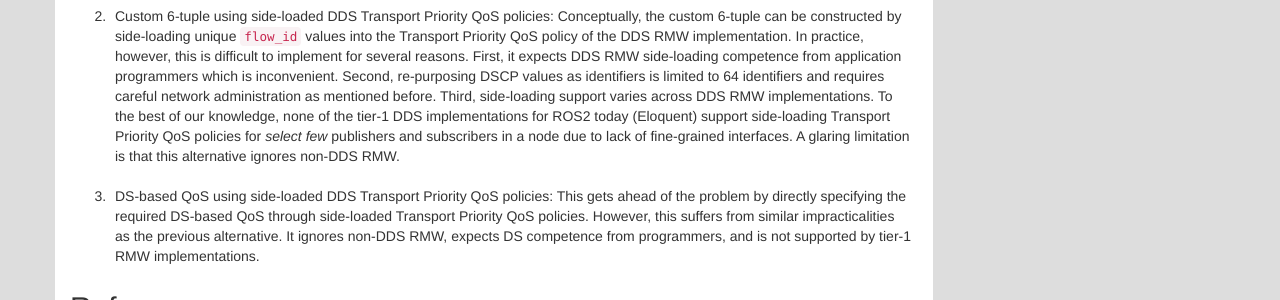
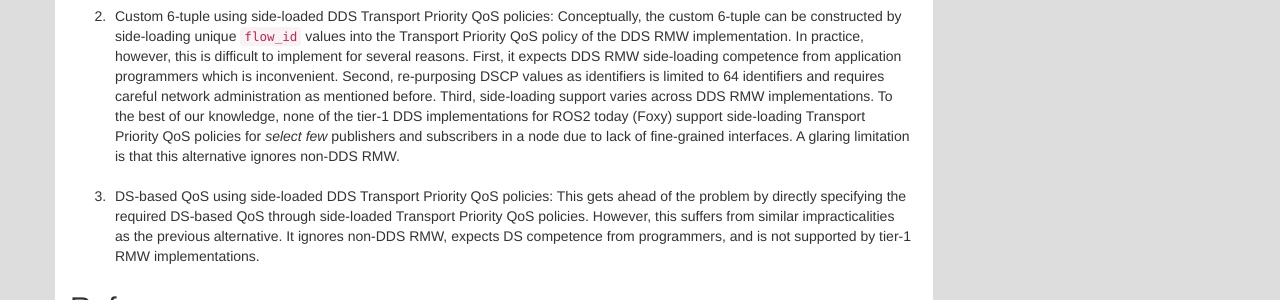
Before and after one commit to ros2/design, a Jekyll site: the page built from articles/unique_network_flows.md, in a window 1280 px wide and 900 px high, scrolled down 3516 px. Shown: the part 315-615 px from the top of the window. Built offline with Jekyll 4.4.1, drawn with Linux system fonts in a browser that asks for light colours; nearby versions of some CDN libraries; some of the changed text lies outside the part shown.

Commit message:
Update distro to Foxy

```diff
--- a/articles/unique_network_flows.md
+++ b/articles/unique_network_flows.md
@@ -64,7 +64,7 @@
 
 All publishers and subscribers in communicating nodes have the same flow identifers (5-tuple or 3-tuple). This disables explicit network QoS differentiation for publishers and subscribers in communicating nodes. In other words, publishers and subscribers in communicating nodes can only be assigned the same network QoS.
 
-We believe the problem occurs by design. For performance reasons, RMW implementations are likely to associate IP address, port, and transport protocol to nodes and not to individual publishers/subscribers. This is true for all the tier-1 RMW implementations today (Eloquent Elusor at the time of writing). None of the tier-1 RMW implementations set the IPv6 flow label to differentiate flows of publisher/subscribers.
+We believe the problem occurs by design. For performance reasons, RMW implementations are likely to associate IP address, port, and transport protocol to nodes and not to individual publishers/subscribers. This is true for all the tier-1 RMW implementations today (Foxy Fitzroy at the time of writing). None of the tier-1 RMW implementations set the IPv6 flow label to differentiate flows of publisher/subscribers.
 
 ### Example
 
@@ -136,7 +136,7 @@
 
 1. Dedicated nodes: Publishers and subscribers that require special network QoS can be isolated to dedicated nodes. Such isolation indeed makes their 5-tuple flow identifier unique. However, this breaks the functionality-based node architecture of the application and degrades performance since nodes are heavy-weight structures. In the worst case, a dedicated node per publisher or subscriber is required.
 
-2. Custom 6-tuple using side-loaded DDS Transport Priority QoS policies: Conceptually, the custom 6-tuple can be constructed by side-loading unique `flow_id` values into the Transport Priority QoS policy of the DDS RMW implementation. In practice, however, this is difficult to implement for several reasons. First, it expects  DDS RMW side-loading competence from application programmers which is inconvenient. Second, re-purposing DSCP values as identifiers is limited to 64 identifiers and requires careful network administration as mentioned before. Third, side-loading support varies across DDS RMW implementations. To the best of our knowledge, none of the tier-1 DDS implementations for ROS2 today (Eloquent) support side-loading Transport Priority QoS policies for *select few* publishers and subscribers in a node due to lack of fine-grained interfaces. A glaring limitation is that this alternative ignores non-DDS RMW.
+2. Custom 6-tuple using side-loaded DDS Transport Priority QoS policies: Conceptually, the custom 6-tuple can be constructed by side-loading unique `flow_id` values into the Transport Priority QoS policy of the DDS RMW implementation. In practice, however, this is difficult to implement for several reasons. First, it expects  DDS RMW side-loading competence from application programmers which is inconvenient. Second, re-purposing DSCP values as identifiers is limited to 64 identifiers and requires careful network administration as mentioned before. Third, side-loading support varies across DDS RMW implementations. To the best of our knowledge, none of the tier-1 DDS implementations for ROS2 today (Foxy) support side-loading Transport Priority QoS policies for *select few* publishers and subscribers in a node due to lack of fine-grained interfaces. A glaring limitation is that this alternative ignores non-DDS RMW.
 
 3. DS-based QoS using side-loaded DDS Transport Priority QoS policies: This gets ahead of the problem by directly specifying the required DS-based QoS through side-loaded Transport Priority QoS policies. However, this suffers from similar impracticalities as the previous alternative. It ignores non-DDS RMW, expects DS competence from programmers, and is not supported by tier-1 RMW implementations.
 
```
